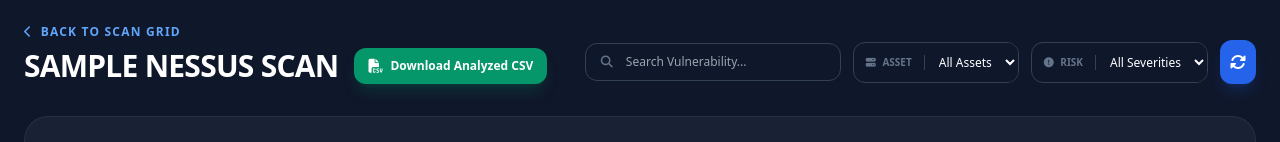
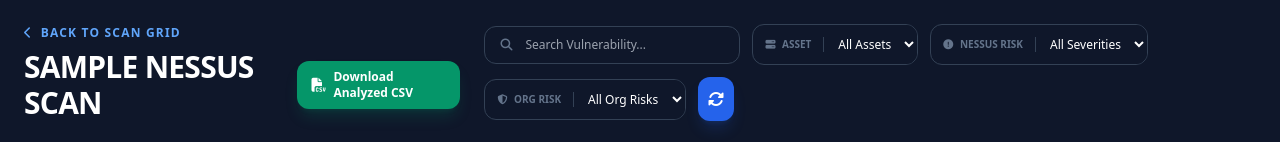
Before and after one commit to DigitechHarsh/BlueGuard, a Flask app: page /vulnerabilities?scan_id=1 in a window 1280 px wide. Shown: the part 130-272 px from the top of the page. Run offline with Flask 3, Linux system fonts and the light colour scheme; a database or web service that is not in the repository returns one stand-in record (values such as "Sample title"); data that the repository does not hold is empty; some libraries are stand-ins or nearby versions.

Commit message:
feat: add Org Risk filter dropdown to vulnerabilities tab and export CSV

```diff
--- a/app.py
+++ b/app.py
@@ -197,6 +197,8 @@
     scan_id = request.args.get("scan_id")
     asset_filter = request.args.get("asset", "All")
     sev_filter = request.args.get("severity", "All")
+    org_risk_filter = request.args.get("org_risk", "All")
+    q_filter = request.args.get("q", "")
     page = int(request.args.get("page", 1))
     limit = 15
 
@@ -219,6 +221,15 @@
         query["asset_name"] = asset_filter
     if sev_filter != "All":
         query["nessus_severity"] = {"$regex": sev_filter, "$options": "i"}
+    if org_risk_filter != "All":
+        query["org_risk"] = org_risk_filter
+    if q_filter:
+        query["$or"] = [
+            {"vuln_name": {"$regex": q_filter, "$options": "i"}},
+            {"cve_id": {"$regex": q_filter, "$options": "i"}},
+            {"description": {"$regex": q_filter, "$options": "i"}},
+            {"synopsis": {"$regex": q_filter, "$options": "i"}}
+        ]
 
     total_count = db.vulnerabilities.count_documents(query)
     vulns = list(db.vulnerabilities.find(query).sort("nessus_severity", -1).skip((page - 1) * limit).limit(limit))
@@ -283,6 +294,8 @@
                            available_assets=available_assets,
                            current_asset=asset_filter,
                            current_severity=sev_filter,
+                           current_org_risk=org_risk_filter,
+                           current_q=q_filter,
                            current_scan_id=scan_id,
                            scan_name=scan_meta.get("name", "Unknown Scan") if scan_meta else "Unknown Scan",
                            page=page,
@@ -937,12 +950,15 @@
 def export_scan_csv(scan_id):
     asset_filter = request.args.get("asset", "All")
     sev_filter = request.args.get("severity", "All")
+    org_risk_filter = request.args.get("org_risk", "All")
 
     query = {"scan_id": scan_id}
     if asset_filter != "All":
         query["asset_name"] = asset_filter
     if sev_filter != "All":
         query["nessus_severity"] = {"$regex": sev_filter, "$options": "i"}
+    if org_risk_filter != "All":
+        query["org_risk"] = org_risk_filter
 
     vulns = list(db.vulnerabilities.find(query).sort("nessus_severity", -1))
     scan_meta = db.nessus_scans.find_one({"scan_id": scan_id})
--- a/templates/vulnerabilities.html
+++ b/templates/vulnerabilities.html
@@ -146,7 +146,7 @@
                 </a>
                 <div class="flex items-center gap-4 mt-1">
                     <h2 class="text-3xl font-black text-white tracking-tight uppercase">{{ scan_name }}</h2>
-                    <a href="/export_scan_csv/{{ current_scan_id }}?asset={{ current_asset }}&severity={{ current_severity }}" class="bg-emerald-600 hover:bg-emerald-500 text-white px-3.5 py-2 rounded-xl text-xs font-bold transition flex items-center gap-2 shadow-lg shadow-emerald-600/20" title="Download CSV Report">
+                    <a href="/export_scan_csv/{{ current_scan_id }}?asset={{ current_asset }}&severity={{ current_severity }}&org_risk={{ current_org_risk }}" class="bg-emerald-600 hover:bg-emerald-500 text-white px-3.5 py-2 rounded-xl text-xs font-bold transition flex items-center gap-2 shadow-lg shadow-emerald-600/20" title="Download CSV Report">
                         <i class="fa-solid fa-file-csv text-sm"></i> Download Analyzed CSV
                     </a>
                 </div>
@@ -176,13 +176,26 @@
 
                 <!-- Severity Filter -->
                 <div class="flex items-center bg-slate-900 border border-slate-700 rounded-xl overflow-hidden">
-                    <span class="px-3 text-[10px] font-black text-slate-500 uppercase border-r border-slate-700"><i class="fa-solid fa-circle-exclamation mr-1"></i> Risk</span>
+                    <span class="px-3 text-[10px] font-black text-slate-500 uppercase border-r border-slate-700"><i class="fa-solid fa-circle-exclamation mr-1"></i> Nessus Risk</span>
                     <select name="severity" onchange="this.form.submit()" class="bg-slate-900 text-white text-xs p-2.5 focus:outline-none cursor-pointer">
                         <option value="All" class="bg-slate-900">All Severities</option>
                         <option value="Critical" {% if current_severity == 'Critical' %}selected{% endif %} class="bg-slate-900">Critical</option>
                         <option value="High" {% if current_severity == 'High' %}selected{% endif %} class="bg-slate-900">High</option>
                         <option value="Medium" {% if current_severity == 'Medium' %}selected{% endif %} class="bg-slate-900">Medium</option>
                         <option value="Low" {% if current_severity == 'Low' %}selected{% endif %} class="bg-slate-900">Low</option>
+                    </select>
+                </div>
+
+                <!-- Org Risk Filter -->
+                <div class="flex items-center bg-slate-900 border border-slate-700 rounded-xl overflow-hidden">
+                    <span class="px-3 text-[10px] font-black text-slate-500 uppercase border-r border-slate-700"><i class="fa-solid fa-shield-halved mr-1"></i> Org Risk</span>
+                    <select name="org_risk" onchange="this.form.submit()" class="bg-slate-900 text-white text-xs p-2.5 focus:outline-none cursor-pointer">
+                        <option value="All" class="bg-slate-900">All Org Risks</option>
+                        <option value="Critical" {% if current_org_risk == 'Critical' %}selected{% endif %} class="bg-slate-900">Critical</option>
+                        <option value="High" {% if current_org_risk == 'High' %}selected{% endif %} class="bg-slate-900">High</option>
+                        <option value="Medium" {% if current_org_risk == 'Medium' %}selected{% endif %} class="bg-slate-900">Medium</option>
+                        <option value="Low" {% if current_org_risk == 'Low' %}selected{% endif %} class="bg-slate-900">Low</option>
+                        <option value="PENDING_AI" {% if current_org_risk == 'PENDING_AI' %}selected{% endif %} class="bg-slate-900">Pending AI</option>
                     </select>
                 </div>
 
@@ -270,7 +283,7 @@
             </div>
             <div class="flex space-x-2">
                 {% if page > 1 %}
-                <a href="/vulnerabilities?scan_id={{ current_scan_id }}&page={{ page - 1 }}&q={{ current_q }}&asset={{ current_asset }}&severity={{ current_severity }}" class="px-4 py-2 bg-slate-800 hover:bg-blue-600 text-white font-bold text-xs uppercase rounded-lg transition shadow">
+                <a href="/vulnerabilities?scan_id={{ current_scan_id }}&page={{ page - 1 }}&q={{ current_q }}&asset={{ current_asset }}&severity={{ current_severity }}&org_risk={{ current_org_risk }}" class="px-4 py-2 bg-slate-800 hover:bg-blue-600 text-white font-bold text-xs uppercase rounded-lg transition shadow">
                     <i class="fa-solid fa-arrow-left mr-2"></i> Previous
                 </a>
                 {% else %}
@@ -280,7 +293,7 @@
                 {% endif %}
 
                 {% if page < total_pages %}
-                <a href="/vulnerabilities?scan_id={{ current_scan_id }}&page={{ page + 1 }}&q={{ current_q }}&asset={{ current_asset }}&severity={{ current_severity }}" class="px-4 py-2 bg-slate-800 hover:bg-blue-600 text-white font-bold text-xs uppercase rounded-lg transition shadow">
+                <a href="/vulnerabilities?scan_id={{ current_scan_id }}&page={{ page + 1 }}&q={{ current_q }}&asset={{ current_asset }}&severity={{ current_severity }}&org_risk={{ current_org_risk }}" class="px-4 py-2 bg-slate-800 hover:bg-blue-600 text-white font-bold text-xs uppercase rounded-lg transition shadow">
                     Next <i class="fa-solid fa-arrow-right ml-2"></i>
                 </a>
                 {% else %}
```
